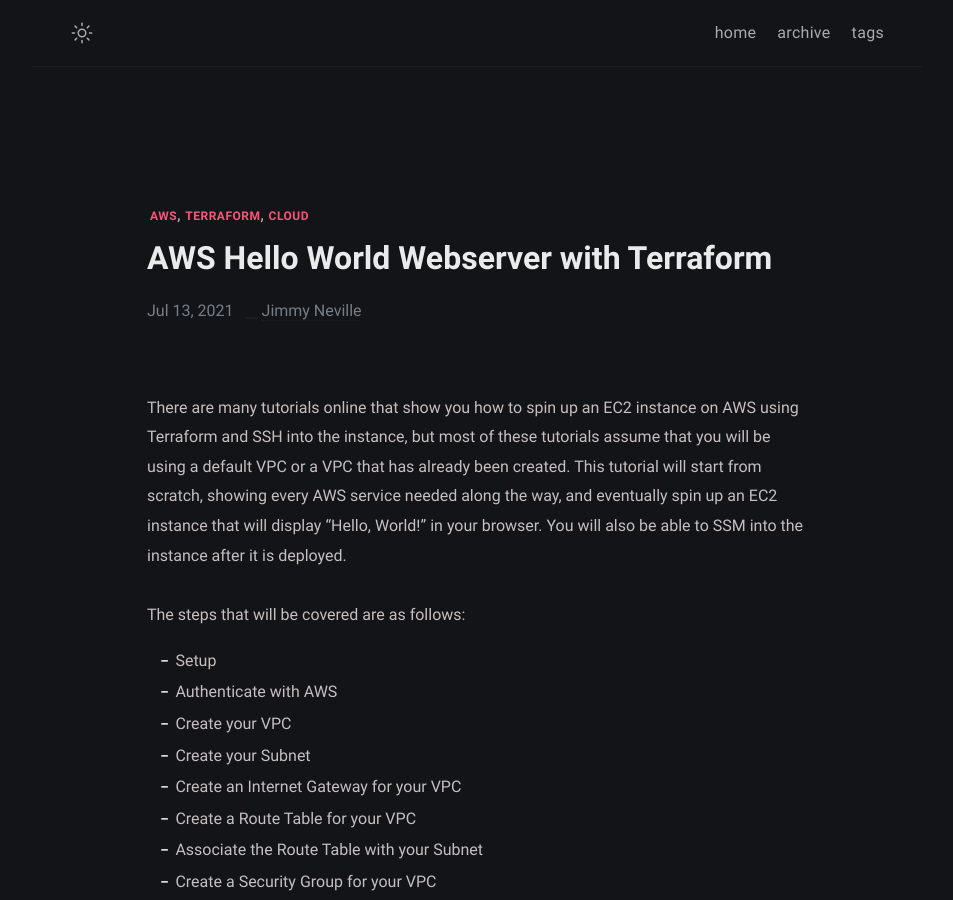
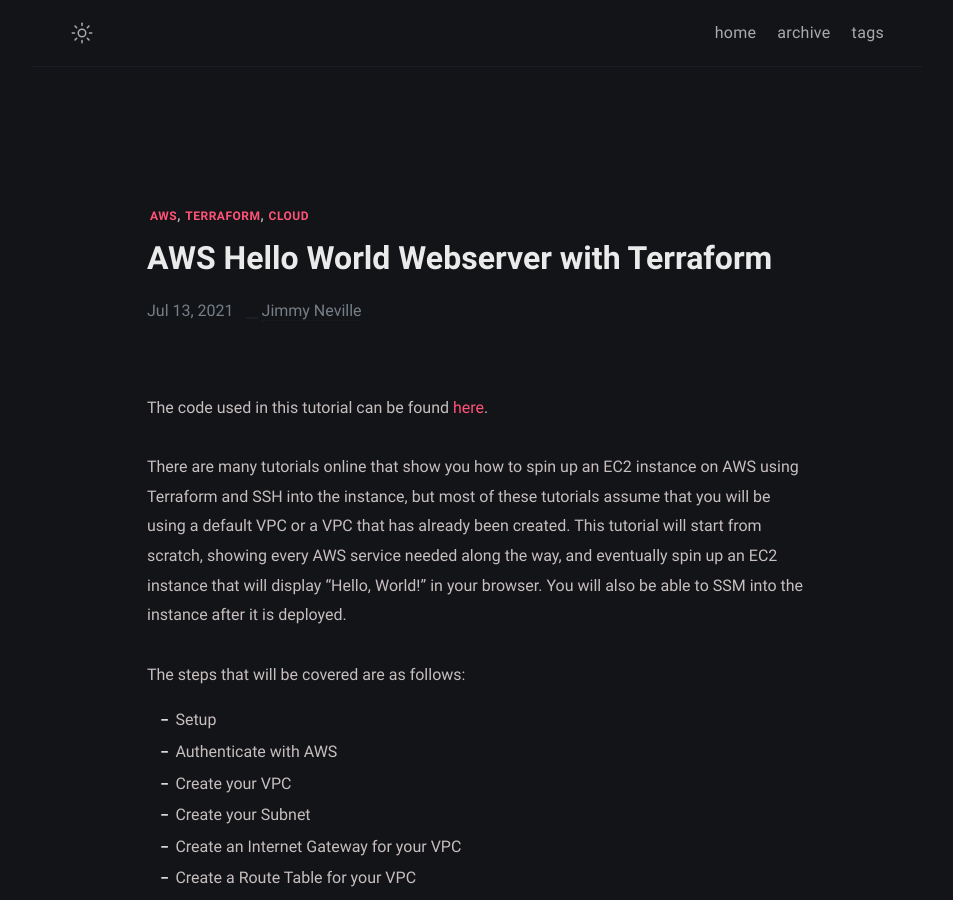
Before and after one commit to Jneville0815/jneville0815.github.io, a Jekyll site: the page built from _posts/aws-hello-world/2021-07-13-aws-hello-world.md, in a window 1280 px wide and 900 px high. Shown: the whole window, without its empty margins (163-1116 px from the left). Built offline with Jekyll 4.4.1, drawn with Linux system fonts in a browser that asks for light colours.

Commit message:
Add github link to aws tutorial

```diff
--- a/_posts/aws-hello-world/2021-07-13-aws-hello-world.md
+++ b/_posts/aws-hello-world/2021-07-13-aws-hello-world.md
@@ -4,6 +4,8 @@
 date: 2021-07-13
 tags: [aws, terraform, cloud]
 ---
+
+The code used in this tutorial can be found [here](https://github.com/Jneville0815/aws-tutorial).
 
 There are many tutorials online that show you how to spin up an EC2 instance on AWS using Terraform and SSH into the instance, but most of these tutorials assume that you will be using a default VPC or a VPC that has already been created. This tutorial will start from scratch, showing every AWS service needed along the way, and eventually spin up an EC2 instance that will display “Hello, World!” in your browser. You will also be able to SSM into the instance after it is deployed.
 
```
